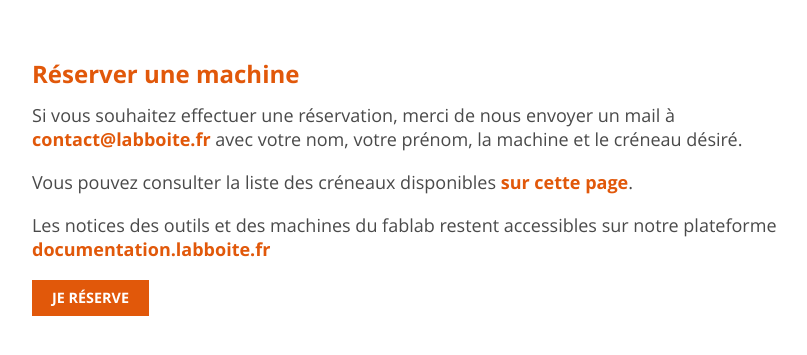
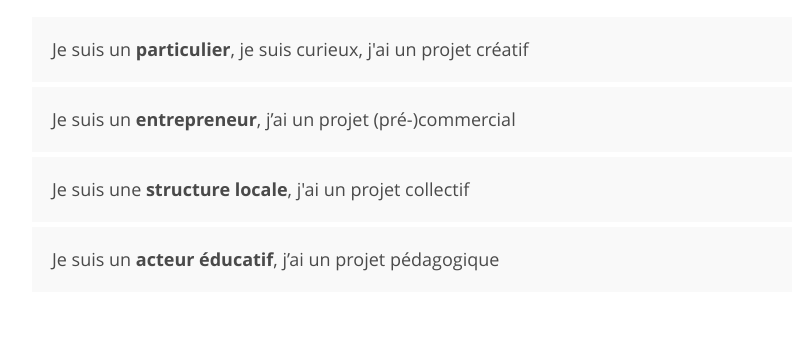
Before and after one commit to LabBoite/temporary_website, a website: page inscription.html in a window 1280 px wide. Shown: the part 181-536 px from the top of the page, without its empty margins (228-1035 px from the left). Drawn offline with Linux system fonts and the light colour scheme.

Commit message:
New "inscription" page

```diff
--- a/inscription.html
+++ b/inscription.html
@@ -17,16 +17,21 @@
                         <a class="intro-link-back" href="index.html">retour à l'accueil</a>
                     </div>
                 </section>
-                <section class="bloc">
-                    <div class="content-body">
-                        <h2>Réserver une machine</h2>
-                        <p>Si vous souhaitez effectuer une réservation, merci de nous envoyer un mail à <strong><a href="mailto:contact@labboite.fr">contact@labboite.fr</a></strong> avec votre nom, votre prénom, la machine et le créneau désiré.</p>
-                        <p>Vous pouvez consulter la liste des créneaux disponibles <strong><a href="https://docs.google.com/spreadsheets/d/1uTETWCg8oPIKp4qBTARH7KWLEGBQLpNfijlJxSnD9wQ/edit?usp=sharing">sur cette page</a></strong>.</p>
-                        <p>Les notices des outils et des machines du fablab restent accessibles sur notre plateforme <strong><a href="https://documentation.labboite.fr/xwiki/bin/view/Fiche%20Technique%20Machines/">documentation.labboite.fr</a></strong></p>
-                    </div>
-                    <div class="content-cta">
-                        <a class="button-cta" href="mailto:contact@labboite.fr">Je réserve</a>
-                    </div>
+                <section class="page">
+                    <ul class="menu-list">
+                        <li>
+                            <a class="menu-list-item" href="conditions_particulier.html">Je suis un <strong>particulier</strong>, je suis curieux, j'ai un projet créatif</a>
+                        </li>
+                        <li>
+                            <a class="menu-list-item" href="conditions_entrepreneur.html">Je suis un <strong>entrepreneur</strong>, j’ai un projet (pré-)commercial</a>
+                        </li>
+                        <li>
+                            <a class="menu-list-item" href="conditions_collectif.html">Je suis une <strong>structure locale</strong>, j'ai un projet collectif</a>
+                        </li>
+                        <li>
+                            <a class="menu-list-item" href="conditions_pedagogique.html">Je suis un <strong>acteur éducatif</strong>, j’ai un projet pédagogique</a>
+                        </li>
+                    </ul>
                 </section>
             </div>
         </main>
```
Also changed, not shown: index.html (+2 -17 lines).
